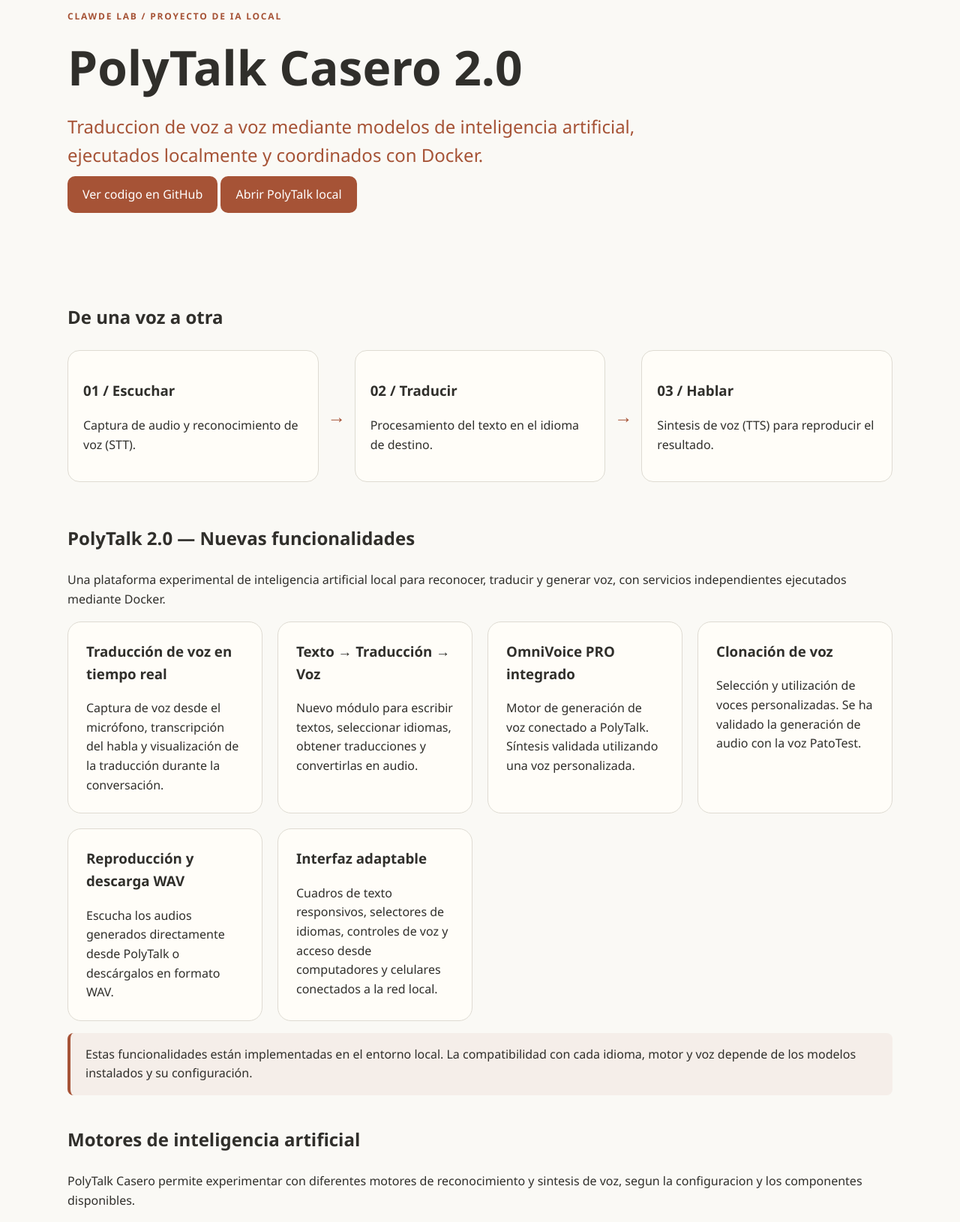
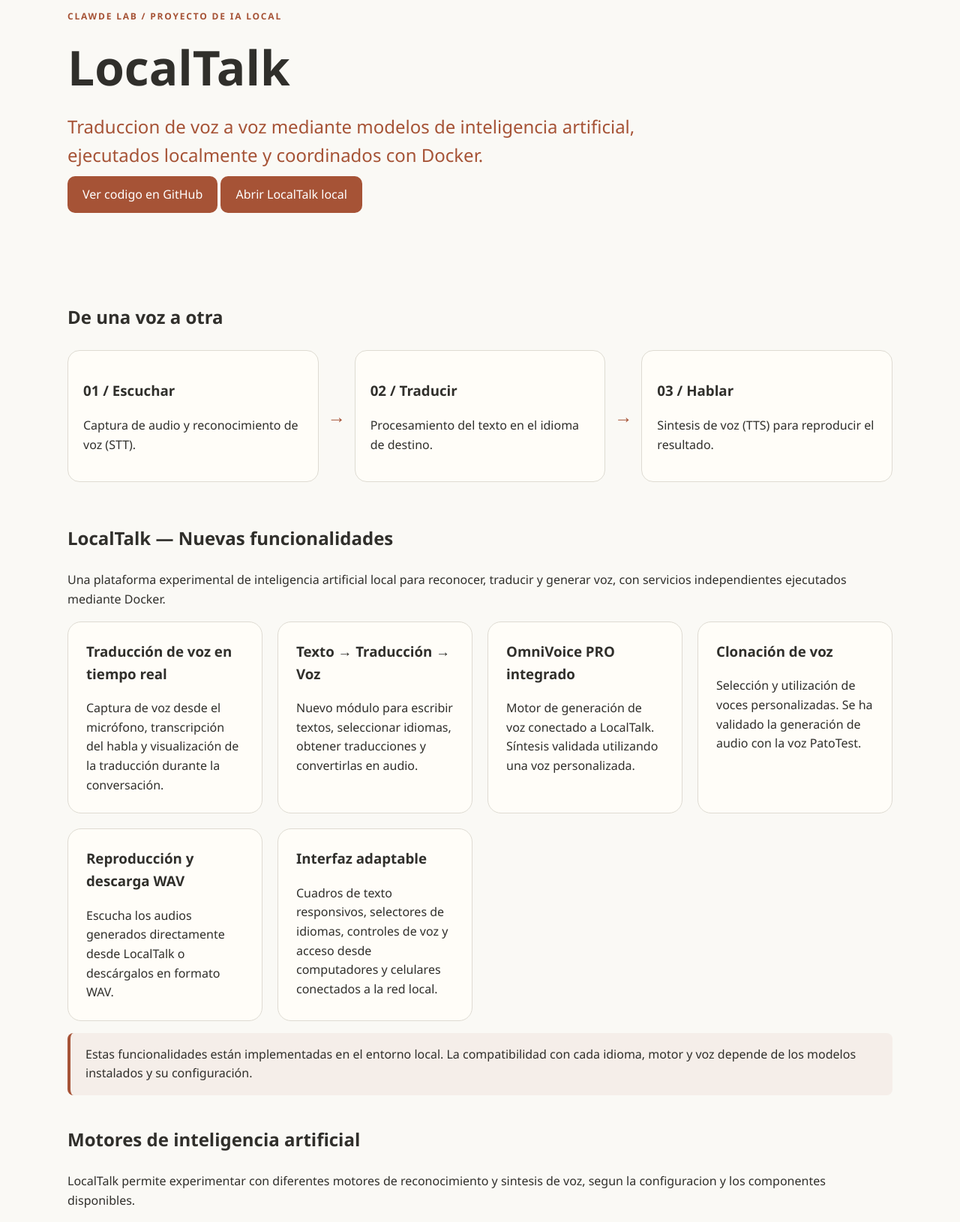
Before and after one commit to pamunoz-des/clawde, a plain HTML site: page workspace/sitios/clawde/polytalk/index.html in a window 1280 px wide. Shown: the part 245-1875 px from the top of the page at 75% size. Drawn offline with Linux system fonts and the light colour scheme.

Commit message:
Renombrar PolyTalk Casero a LocalTalk

```diff
--- a/workspace/sitios/clawde/polytalk/index.html
+++ b/workspace/sitios/clawde/polytalk/index.html
@@ -3,8 +3,8 @@
 <head>
   <meta charset="UTF-8">
   <meta name="viewport" content="width=device-width, initial-scale=1">
-  <meta name="description" content="PolyTalk Casero 2.0: traducción de voz en tiempo real, texto a voz, OmniVoice PRO y clonación de voces con inteligencia artificial local.">
-  <title>PolyTalk Casero 2.0 | Clawde Lab</title>
+  <meta name="description" content="LocalTalk: traducción de voz en tiempo real, texto a voz, OmniVoice PRO y clonación de voces con inteligencia artificial local.">
+  <title>LocalTalk | Clawde Lab</title>
   <link rel="icon" href="../logo-clawde.png" type="image/png">
   <link rel="stylesheet" href="../styles.css">
   <style>
@@ -37,14 +37,14 @@
     <div class="project-hero">
       <img src="../logo-clawde.png" alt="Clawde" width="100" height="100">
       <p class="project-tag">Clawde Lab / Proyecto de IA local</p>
-      <h1>PolyTalk Casero 2.0</h1>
+      <h1>LocalTalk</h1>
       <p class="project-lead">
         Traduccion de voz a voz mediante modelos de inteligencia artificial,
         ejecutados localmente y coordinados con Docker.
       </p>
       <a class="project-link" href="https://github.com/pamunoz-des/polytalk-casero" target="_blank" rel="noopener noreferrer">Ver codigo en GitHub</a>
       <a class="project-link" href="http://localhost:9000" target="_blank" rel="noopener noreferrer">
-        Abrir PolyTalk local
+        Abrir LocalTalk local
       </a>
     </div>
   </header>
@@ -62,7 +62,7 @@
     </section>
 
     <section id="novedades-polytalk-2" class="project-section">
-  <h2>PolyTalk 2.0 — Nuevas funcionalidades</h2>
+  <h2>LocalTalk — Nuevas funcionalidades</h2>
   <p>
     Una plataforma experimental de inteligencia artificial local
     para reconocer, traducir y generar voz, con servicios independientes
@@ -84,7 +84,7 @@
 
     <article class="card">
       <h3>OmniVoice PRO integrado</h3>
-      <p>Motor de generación de voz conectado a PolyTalk.
+      <p>Motor de generación de voz conectado a LocalTalk.
       Síntesis validada utilizando una voz personalizada.</p>
     </article>
 
@@ -97,7 +97,7 @@
     <article class="card">
       <h3>Reproducción y descarga WAV</h3>
       <p>Escucha los audios generados directamente desde
-      PolyTalk o descárgalos en formato WAV.</p>
+      LocalTalk o descárgalos en formato WAV.</p>
     </article>
 
     <article class="card">
@@ -116,7 +116,7 @@
 </section>
     <section id="tecnologias" class="project-section">
       <h2>Motores de inteligencia artificial</h2>
-      <p>PolyTalk Casero permite experimentar con diferentes motores de reconocimiento y sintesis de voz, segun la configuracion y los componentes disponibles.</p>
+      <p>LocalTalk permite experimentar con diferentes motores de reconocimiento y sintesis de voz, segun la configuracion y los componentes disponibles.</p>
 
       <h3>Reconocimiento de voz (STT)</h3>
       <div class="cards">
@@ -138,7 +138,7 @@
         </article>
         <article class="card">
           <h3>OmniVoice PRO</h3>
-          <p>Motor de generación de voz integrado en PolyTalk 2.0, con síntesis y uso de voces personalizadas validados.</p>
+          <p>Motor de generación de voz integrado en LocalTalk, con síntesis y uso de voces personalizadas validados.</p>
         </article>
         <article class="card">
           <h3>Supertonic</h3>
@@ -174,7 +174,7 @@
     <section id="desarrollo" class="project-section">
       <h2>Estado del proyecto</h2>
       <div class="card">
-        <h3>PolyTalk 2.0 — Laboratorio operativo</h3>
+        <h3>LocalTalk — Laboratorio operativo</h3>
         <p>Se han implementado servicios locales de reconocimiento y sintesis de voz.
         El módulo Texto → Traducción → Voz y la generación de audio con OmniVoice PRO han sido validados. Continúan las pruebas de compatibilidad, documentación y rendimiento.</p>
         <p><strong>Rama de desarrollo:</strong> develop-casero</p>
@@ -184,7 +184,7 @@
       <p class="project-note">
         Proyecto experimental de uso local. Los modelos, voces y componentes
         externos conservan sus respectivas condiciones de licencia.
-        Clawde y PolyTalk son proyectos separados; esta pagina es informativa.
+        Clawde Lab y LocalTalk son proyectos diferenciados; esta pagina es informativa.
       </p>
     </section>
 
```
Also changed, not shown: workspace/sitios/clawde/index.html (+3 -3 lines).
